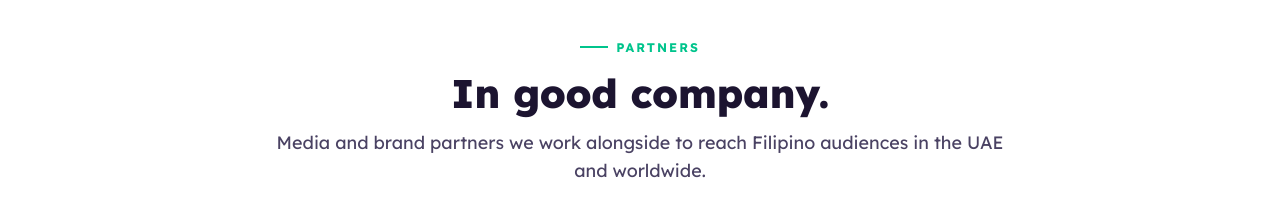
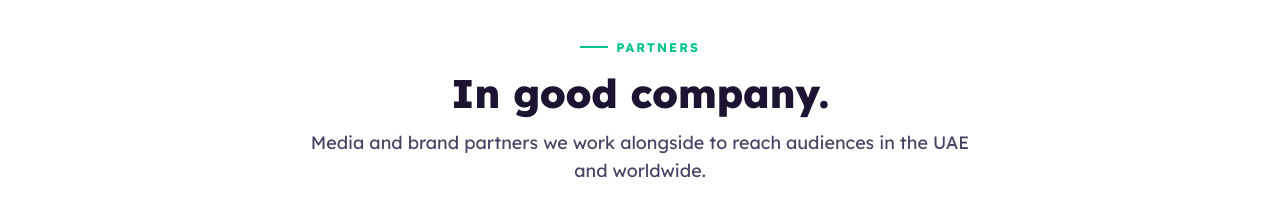
Before and after one commit to Ruirodsantos/adventishub.com, a plain HTML site: page index.html in a window 1280 px wide. Shown: the part 2080-2298 px from the top of the page. Drawn offline with Linux system fonts and the light colour scheme.

Commit message:
Remove 'Filipino' from partners section lead
Co-Authored-By: Claude Opus 5.5 <noreply@anthropic.com>
Claude-Session: https://claude.ai/code/session_011f8gMzCaCLiMbtQtW2qki2

```diff
--- a/index.html
+++ b/index.html
@@ -391,7 +391,7 @@
         <div class="section-head center reveal">
           <span class="eyebrow">Partners</span>
           <h2 id="partners-title">In good company.</h2>
-          <p class="lead">Media and brand partners we work alongside to reach Filipino audiences in the UAE and worldwide.</p>
+          <p class="lead">Media and brand partners we work alongside to reach audiences in the UAE and worldwide.</p>
         </div>
         <ul class="partner-grid">
           <li class="partner reveal" style="--i:0"><img src="images/partners/tfc.webp" alt="TFC — The Filipino Channel" width="240" height="95" loading="lazy" /></li>
```
